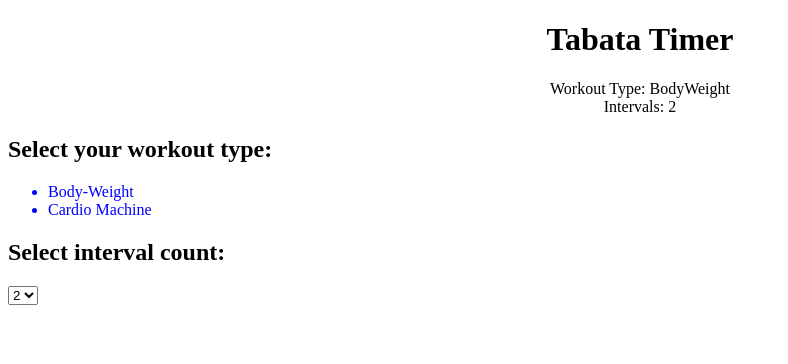
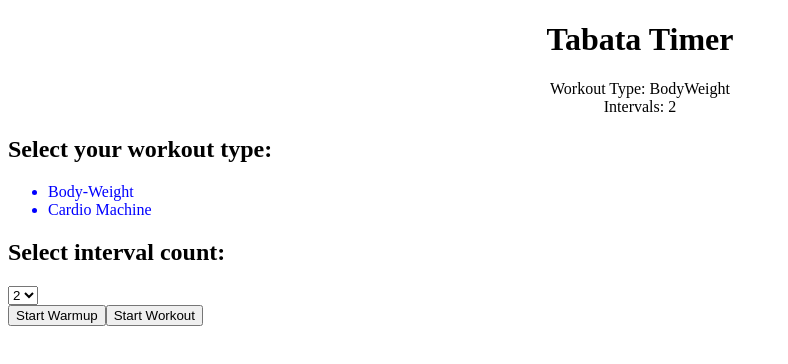
Before and after one commit to jjhampton/tabata-timer, an Angular app: page / in a window 1280 px wide. Shown: the top 364 px of the page, without its empty margins (0-788 px from the left). Built offline with nearby package versions, Linux system fonts and the light colour scheme.

Commit message:
Begin work on warmup-timer component

```diff
--- a/src/app/app.component.html
+++ b/src/app/app.component.html
@@ -9,5 +9,20 @@
     Intervals: {{intervalCount}}
   </div>
 </div>
-<app-workout-selector (workoutSelected)="workoutSelected($event)"></app-workout-selector>
-<app-interval-selector (intervalCountSelected)="intervalCountSelected($event)"></app-interval-selector>
+
+<div *ngIf="isSelecting">
+  <app-workout-selector (workoutSelected)="workoutSelected($event)"></app-workout-selector>
+  <app-interval-selector (intervalCountSelected)="intervalCountSelected($event)"></app-interval-selector>
+  <div>
+    <button (click)="startWarmup()">Start Warmup</button>
+    <button (click)="startWorkout()">Start Workout</button>
+  </div>
+</div>
+
+<div *ngIf="isWarmingUp">
+  <app-warmup-timer (warmupFinished)="startWorkout()"></app-warmup-timer>
+</div>
+
+<div *ngIf="isWorkingOut">
+  WORKOUT TIMER
+</div>
--- a/src/app/app.component.ts
+++ b/src/app/app.component.ts
@@ -14,6 +14,7 @@ export class AppComponent implements OnInit {
   constructor() {}
 
   ngOnInit() {
+    this.startSelecting();
     this.workout = Workout.BodyWeight;
     this.intervalCount = 2;
   }
@@ -26,6 +27,37 @@ export class AppComponent implements OnInit {
     this.intervalCount = selection;
   }
 
+  reset() {
+    this.isSelecting = false;
+    this.isWarmingUp = false;
+    this.isWorkingOut = false;
+    this.isCoolingDown = false;
+  }
+
+  startSelecting() {
+    this.reset();
+    this.isSelecting = true;
+  }
+
+  startWarmup() {
+    this.reset();
+    this.isWarmingUp = true;
+  }
+
+  startWorkout() {
+    this.reset();
+    this.isWorkingOut = true;
+  }
+
+  startCoolDown() {
+    this.reset();
+    this.isCoolingDown = true;
+  }
+
+  isSelecting: boolean;
+  isWarmingUp: boolean;
+  isWorkingOut: boolean;
+  isCoolingDown: boolean;
   workout: Workout;
   intervalCount: number;
 }
--- a/src/app/app.module.ts
+++ b/src/app/app.module.ts
@@ -4,12 +4,14 @@ import { NgModule } from '@angular/core';
 import { AppComponent } from './app.component';
 import { WorkoutSelectorComponent } from './workout-selector/workout-selector.component';
 import { IntervalSelectorComponent } from './interval-selector/interval-selector.component';
+import { WarmupTimerComponent } from './warmup-timer/warmup-timer.component';
 
 @NgModule({
   declarations: [
     AppComponent,
     WorkoutSelectorComponent,
-    IntervalSelectorComponent
+    IntervalSelectorComponent,
+    WarmupTimerComponent
   ],
   imports: [
     BrowserModule
--- /dev/null
+++ b/src/app/warmup-timer/warmup-timer.component.html
@@ -0,0 +1,3 @@
+<h1>Warmup Timer</h1>
+<div>10:00</div>
+<button (click)="startWorkout()">Start Workout</button>
--- /dev/null
+++ b/src/app/warmup-timer/warmup-timer.component.ts
@@ -0,0 +1,20 @@
+import { Component, EventEmitter, OnInit, Output } from '@angular/core';
+
+@Component({
+  selector: 'app-warmup-timer',
+  templateUrl: './warmup-timer.component.html',
+  styleUrls: ['./warmup-timer.component.css']
+})
+export class WarmupTimerComponent implements OnInit {
+  @Output() warmupFinished = new EventEmitter();
+
+  constructor() { }
+
+  ngOnInit() {
+  }
+
+  startWorkout() {
+    this.warmupFinished.emit();
+  }
+
+}
```
Also changed, not shown: src/app/warmup-timer/warmup-timer.component.css (added), 1 other file (tests, documents, lock files or other folders).
